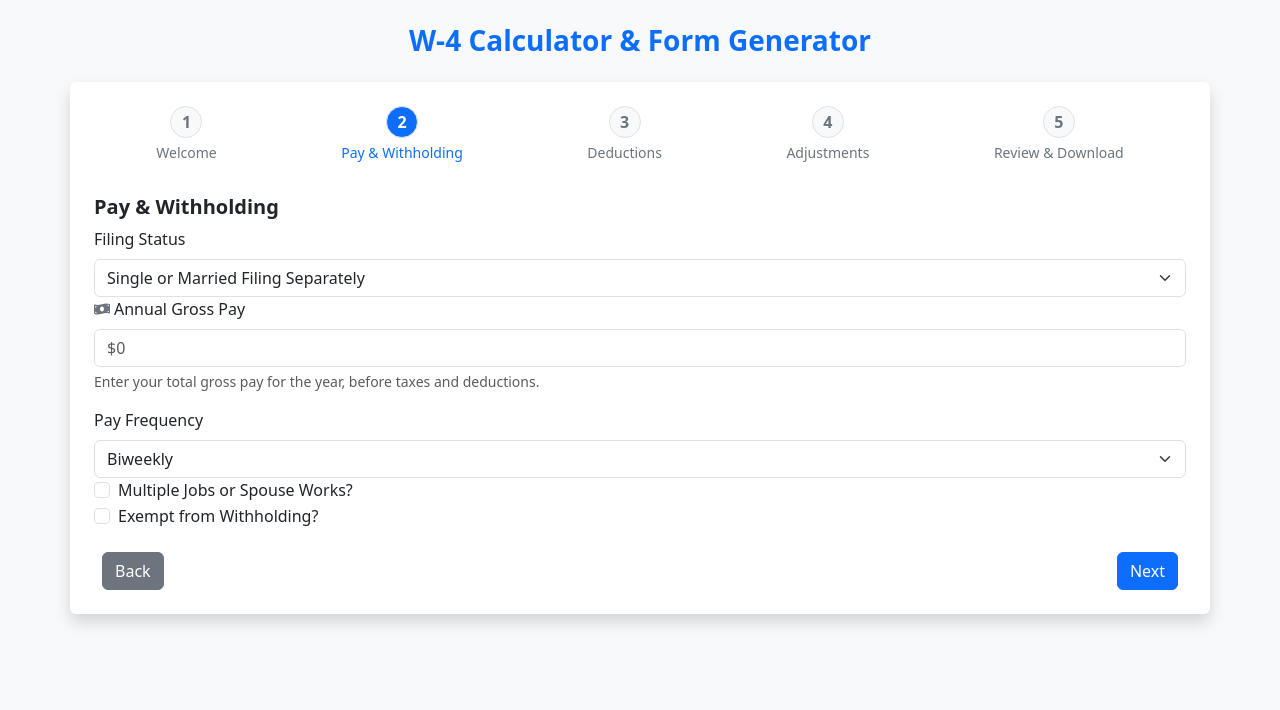
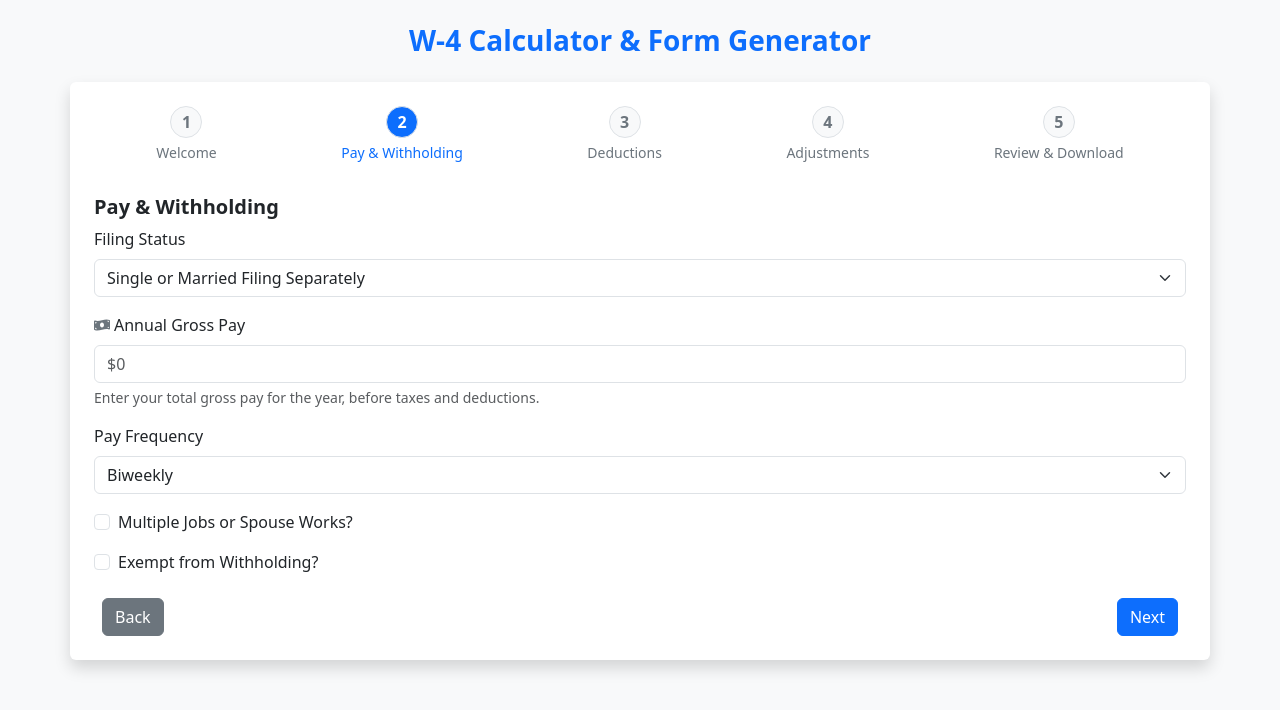
Before and after one commit to rsathyam/w4-calculator, a React (Create React App) app in the folder client/: page / in a window 1280 px wide. Both pictures are taken after a click on the button "Next". Shown: the top 710 px of the page. Built offline with nearby package versions, Linux system fonts and the light colour scheme; a small style sheet from the web is missing.

Commit message:
style: add spacing between fields

```diff
--- a/client/src/components/StepIncomeDetails.jsx
+++ b/client/src/components/StepIncomeDetails.jsx
@@ -14,7 +14,7 @@ export default function StepIncomeDetails({ form, setForm }) {
     <div className="mb-3">
       <h2 className="h5 fw-semibold text-dark">Pay & Withholding</h2>
 
-      <div>
+      <div className="mb-3">
         <label htmlFor="filingStatus" className="form-label" title="Select your tax filing status">
           Filing Status
         </label>
@@ -30,7 +30,7 @@ export default function StepIncomeDetails({ form, setForm }) {
         </select>
       </div>
 
-      <div>
+      <div className="mb-3">
         <CurrencyInput
           label={
             <label
@@ -49,7 +49,7 @@ export default function StepIncomeDetails({ form, setForm }) {
         />
       </div>
 
-      <div>
+      <div className="mb-3">
         <label htmlFor="payFrequency" className="form-label">
           Pay Frequency
         </label>
@@ -66,7 +66,7 @@ export default function StepIncomeDetails({ form, setForm }) {
         </select>
       </div>
 
-      <div className="form-check">
+      <div className="form-check mb-3">
         <input
           className="form-check-input"
           type="checkbox"
@@ -79,7 +79,7 @@ export default function StepIncomeDetails({ form, setForm }) {
         </label>
       </div>
 
-      <div className="form-check">
+      <div className="form-check mb-3">
         <input
           className="form-check-input"
           type="checkbox"
```
